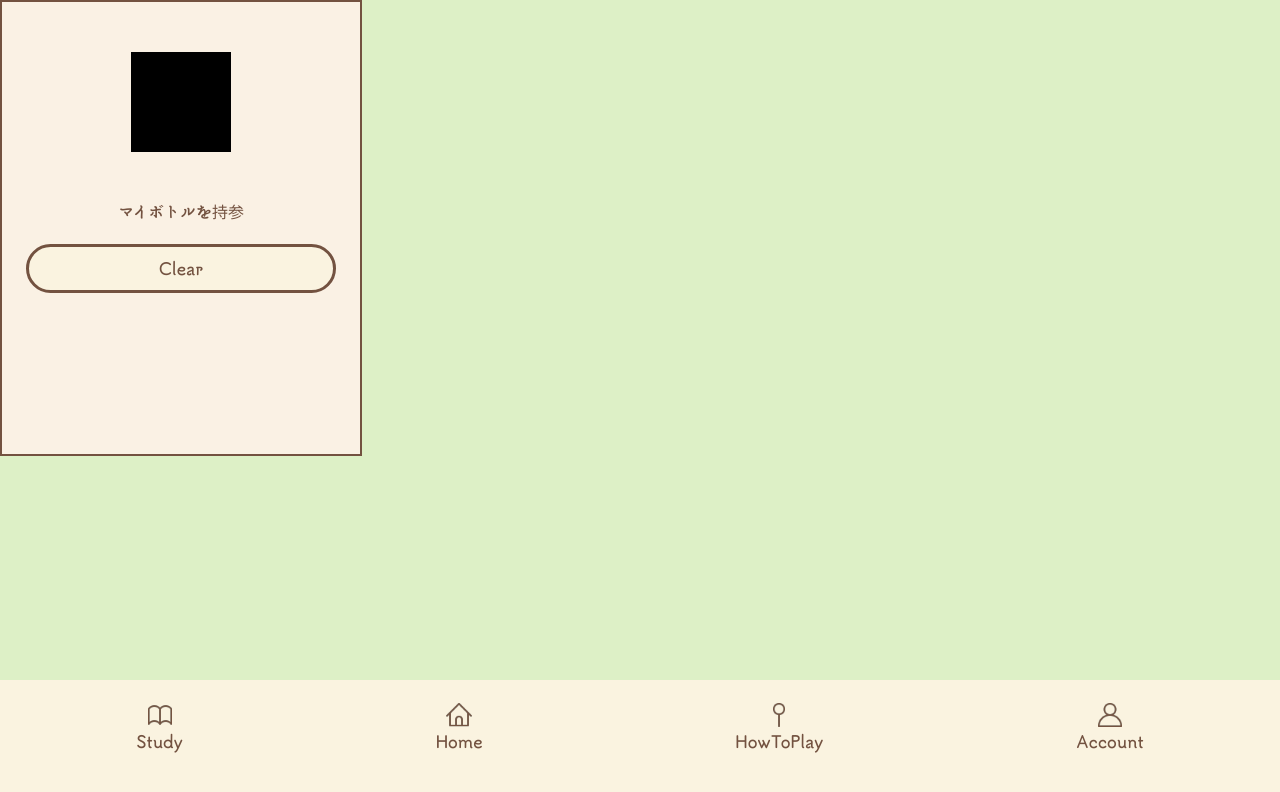
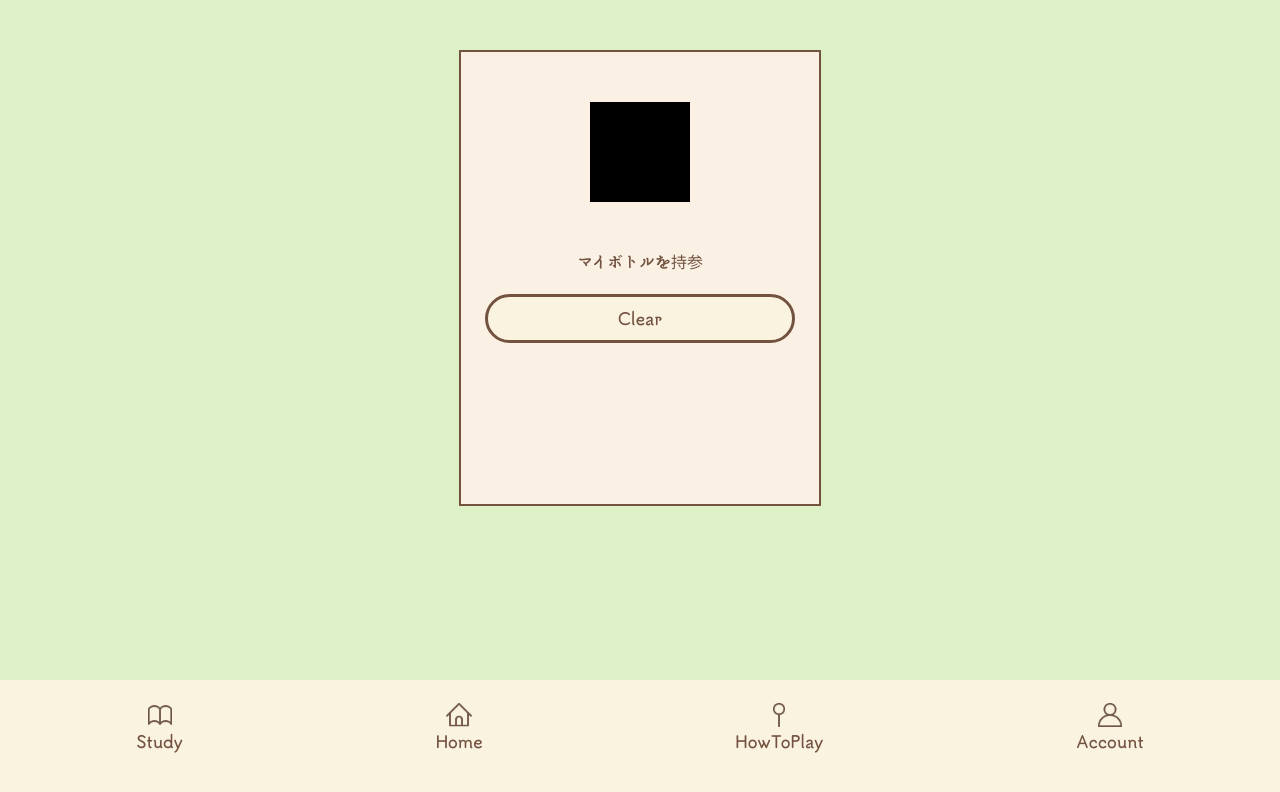
Before and after one commit to rn-vn/solution-2024, a React (Create React App) app: page /bingo/1 in a window 1280 px wide. Shown: the top 792 px of the page. Built offline with nearby package versions, Linux system fonts and the light colour scheme.

Commit message:
add bingo/i page

```diff
--- a/src/components/BingoBox.css
+++ b/src/components/BingoBox.css
@@ -6,6 +6,7 @@
 
 .main-container{
     text-align: center;
+    margin: 50px auto;
     width: 362px;
     height: 456px;
     background: #FAF1E4;
```
